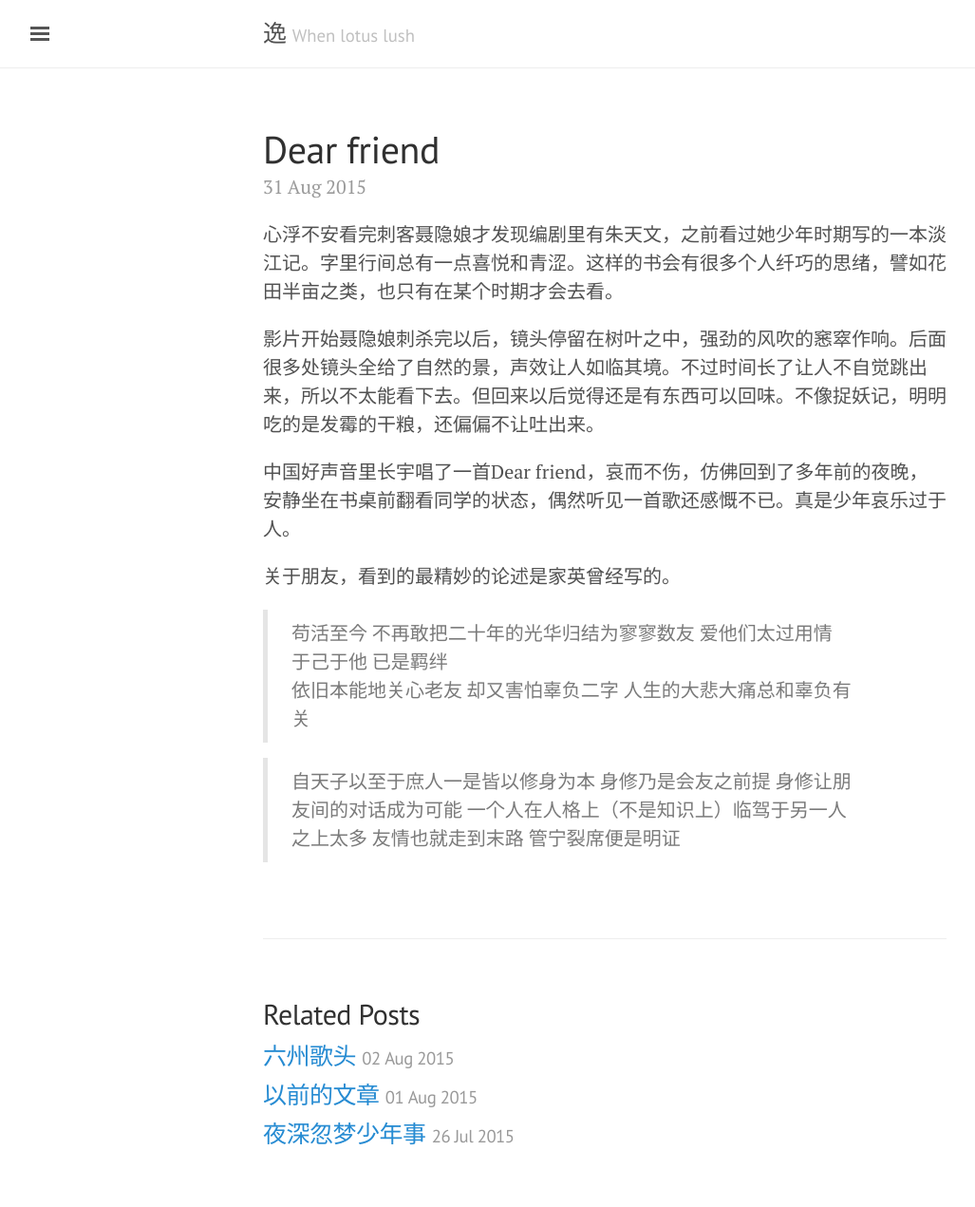
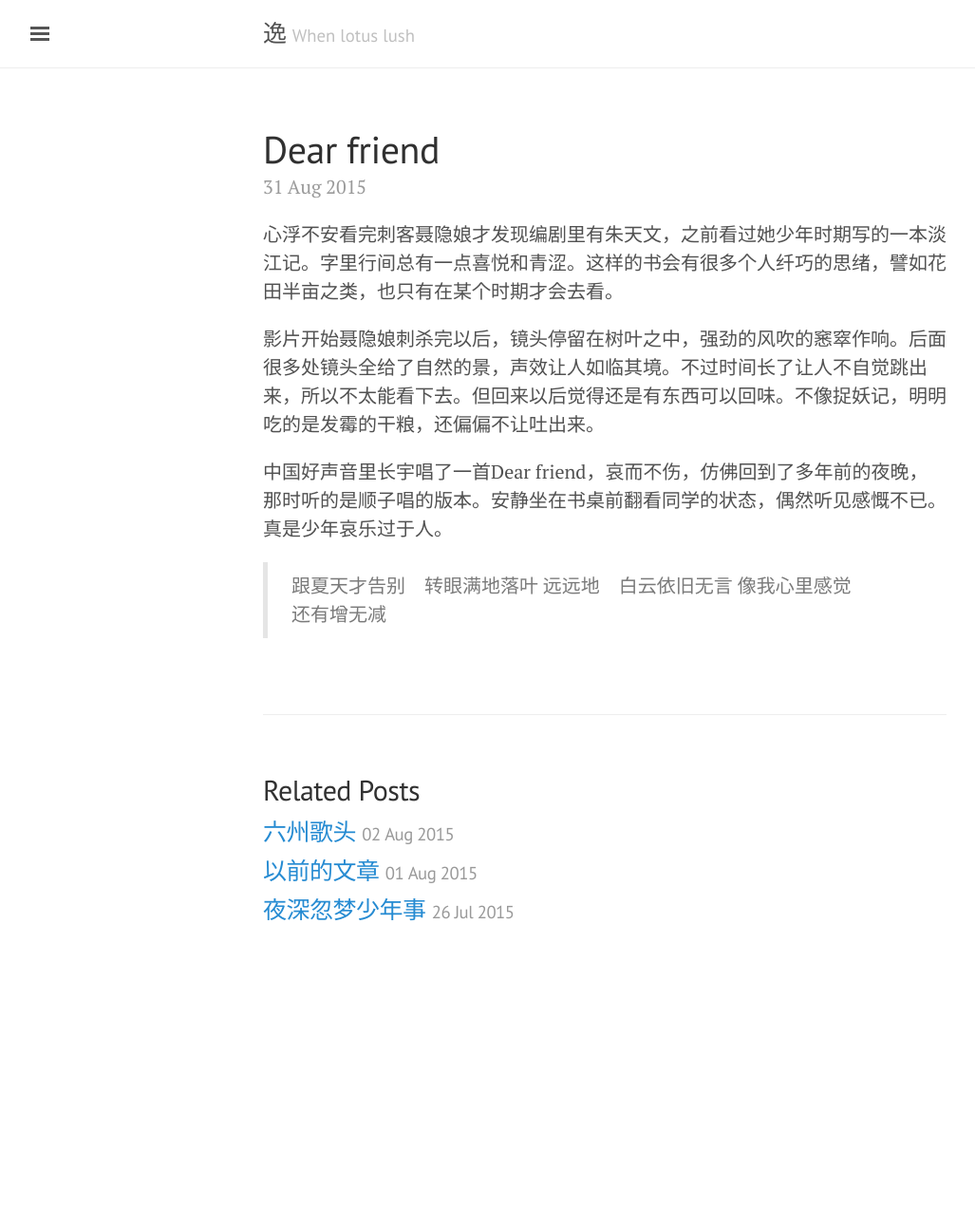
Before and after one commit to literblog/literblog.github.com, a Jekyll site: the page built from _posts/2015-08-31-dearfriend.md, in a window 1280 px wide. Shown: the whole page at 95% size, without its empty margins (3-1030 px from the left). Built offline with Jekyll 4.4.1, drawn with Linux system fonts in a browser that asks for light colours; comment, search, counter and statistics services are not loaded; after the commit the page ends 1035 px from its top, so only the background shows below that.

Commit message:
Update 2015-08-31-dearfriend.md

```diff
--- a/_posts/2015-08-31-dearfriend.md
+++ b/_posts/2015-08-31-dearfriend.md
@@ -10,17 +10,8 @@ tags:
 
 影片开始聂隐娘刺杀完以后，镜头停留在树叶之中，强劲的风吹的窸窣作响。后面很多处镜头全给了自然的景，声效让人如临其境。不过时间长了让人不自觉跳出来，所以不太能看下去。但回来以后觉得还是有东西可以回味。不像捉妖记，明明吃的是发霉的干粮，还偏偏不让吐出来。
 
-中国好声音里长宇唱了一首Dear friend，哀而不伤，仿佛回到了多年前的夜晚，安静坐在书桌前翻看同学的状态，偶然听见一首歌还感慨不已。真是少年哀乐过于人。
+中国好声音里长宇唱了一首Dear friend，哀而不伤，仿佛回到了多年前的夜晚，那时听的是顺子唱的版本。安静坐在书桌前翻看同学的状态，偶然听见感慨不已。真是少年哀乐过于人。
 
-关于朋友，看到的最精妙的论述是家英曾经写的。
-
-> 苟活至今 不再敢把二十年的光华归结为寥寥数友
-爱他们太过用情 于己于他 已是羁绊
-依旧本能地关心老友
-却又害怕辜负二字
-人生的大悲大痛总和辜负有关
-
-> 自天子以至于庶人一是皆以修身为本 身修乃是会友之前提
-  身修让朋友间的对话成为可能
-  一个人在人格上（不是知识上）临驾于另一人之上太多
-  友情也就走到末路  管宁裂席便是明证
+> 跟夏天才告别　转眼满地落叶
+> 远远地　白云依旧无言
+> 像我心里感觉　还有增无减
```
